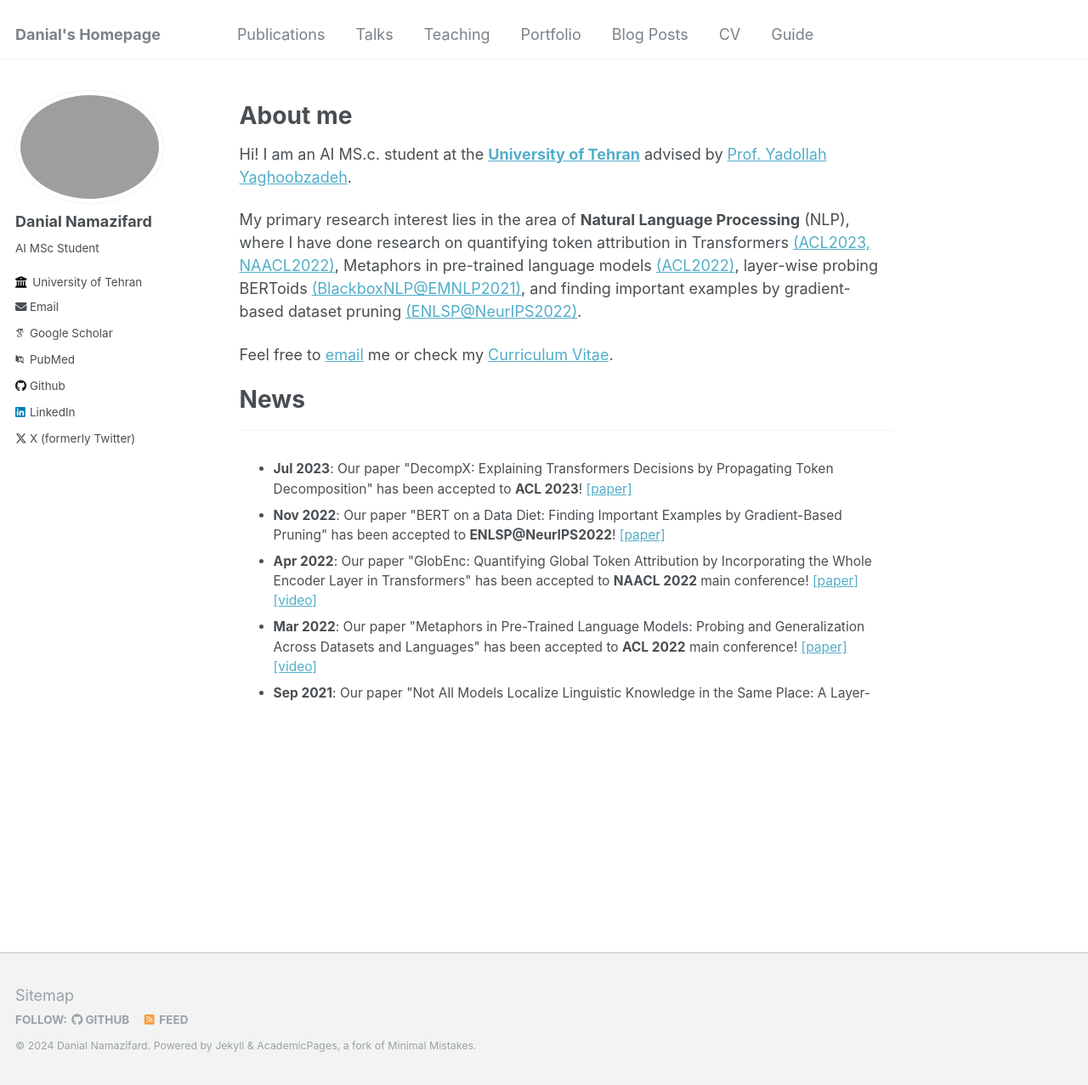
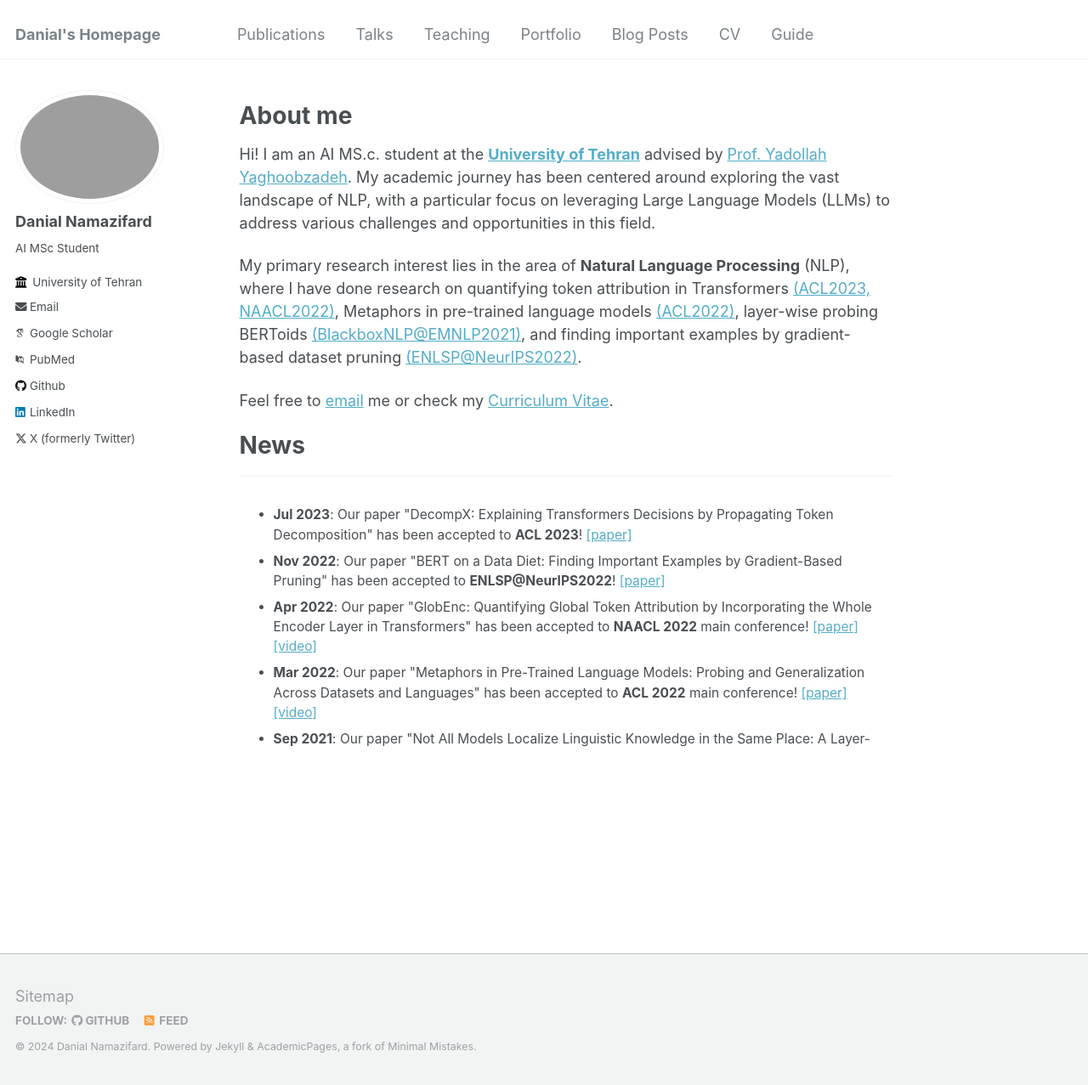
Before and after one commit to namazifard/namazifard.github.io, a Jekyll site: the page built from _pages/about.md, in a window 1280 px wide and 1277 px high. Shown: the whole window at 85% size. Built offline with Jekyll 4.4.1, drawn with Linux system fonts in a browser that asks for light colours; some web fonts are replaced.

Commit message:
Update about.md

```diff
--- a/_pages/about.md
+++ b/_pages/about.md
@@ -10,8 +10,7 @@
 
 About me
 ======
-Hi! I am an AI MS.c. student at the <b>[University of Tehran](https://www.ut.ac.ir/en)</b> advised by [Prof. Yadollah Yaghoobzadeh](https://vnpeng.net/).
-
+Hi! I am an AI MS.c. student at the <b>[University of Tehran](https://www.ut.ac.ir/en)</b> advised by [Prof. Yadollah Yaghoobzadeh](https://yyaghoobzadeh.github.io/). My academic journey has been centered around exploring the vast landscape of NLP, with a particular focus on leveraging Large Language Models (LLMs) to address various challenges and opportunities in this field.
 
 <!-- Previously, I recieved my master's degree at the <b>University of Tehran</b> advised by [Prof. Yadollah Yaghoobzadeh]
 <!-- (https://yyaghoobzadeh.github.io/){:target="_blank"} on natural language processing (NLP).
```
